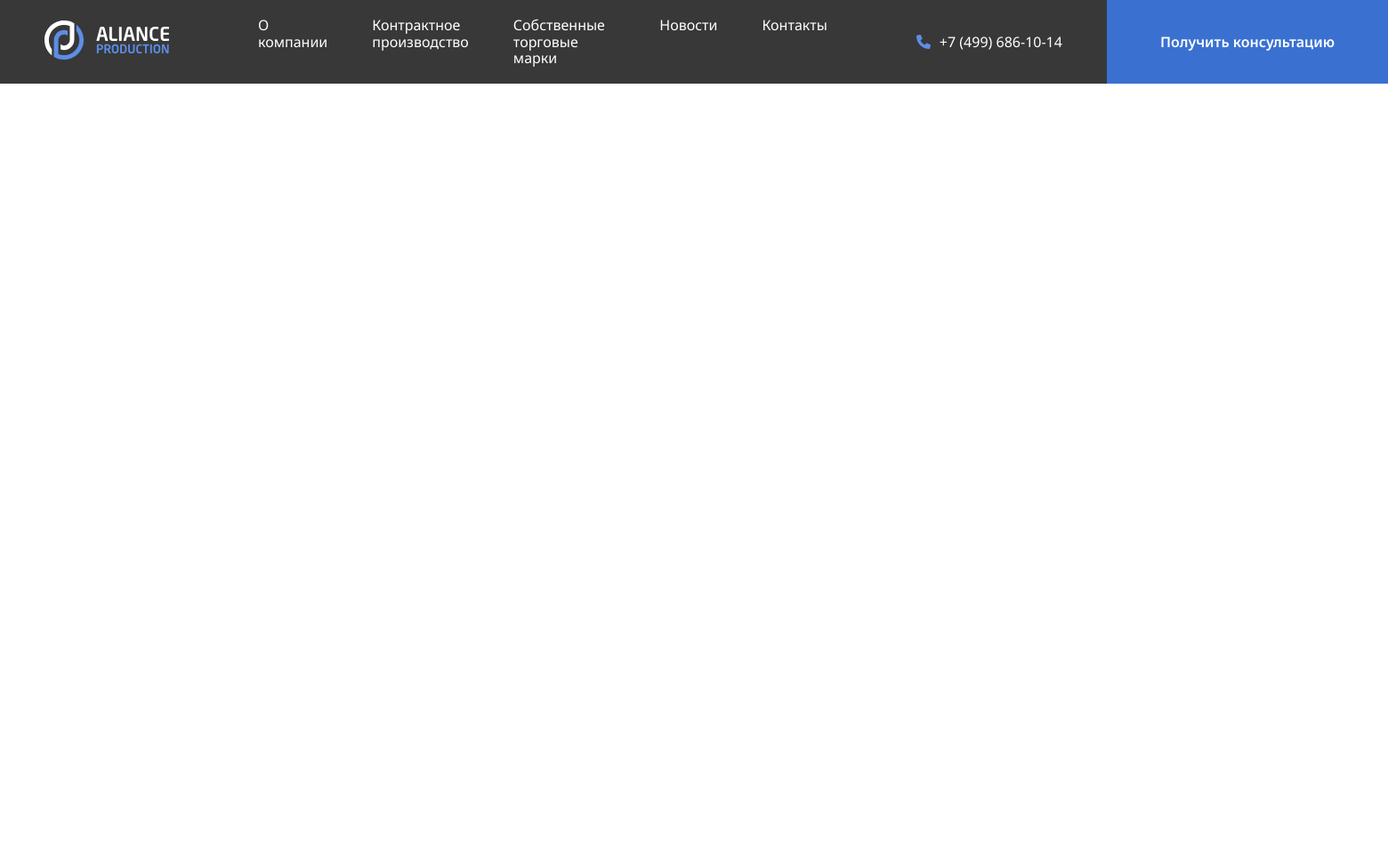
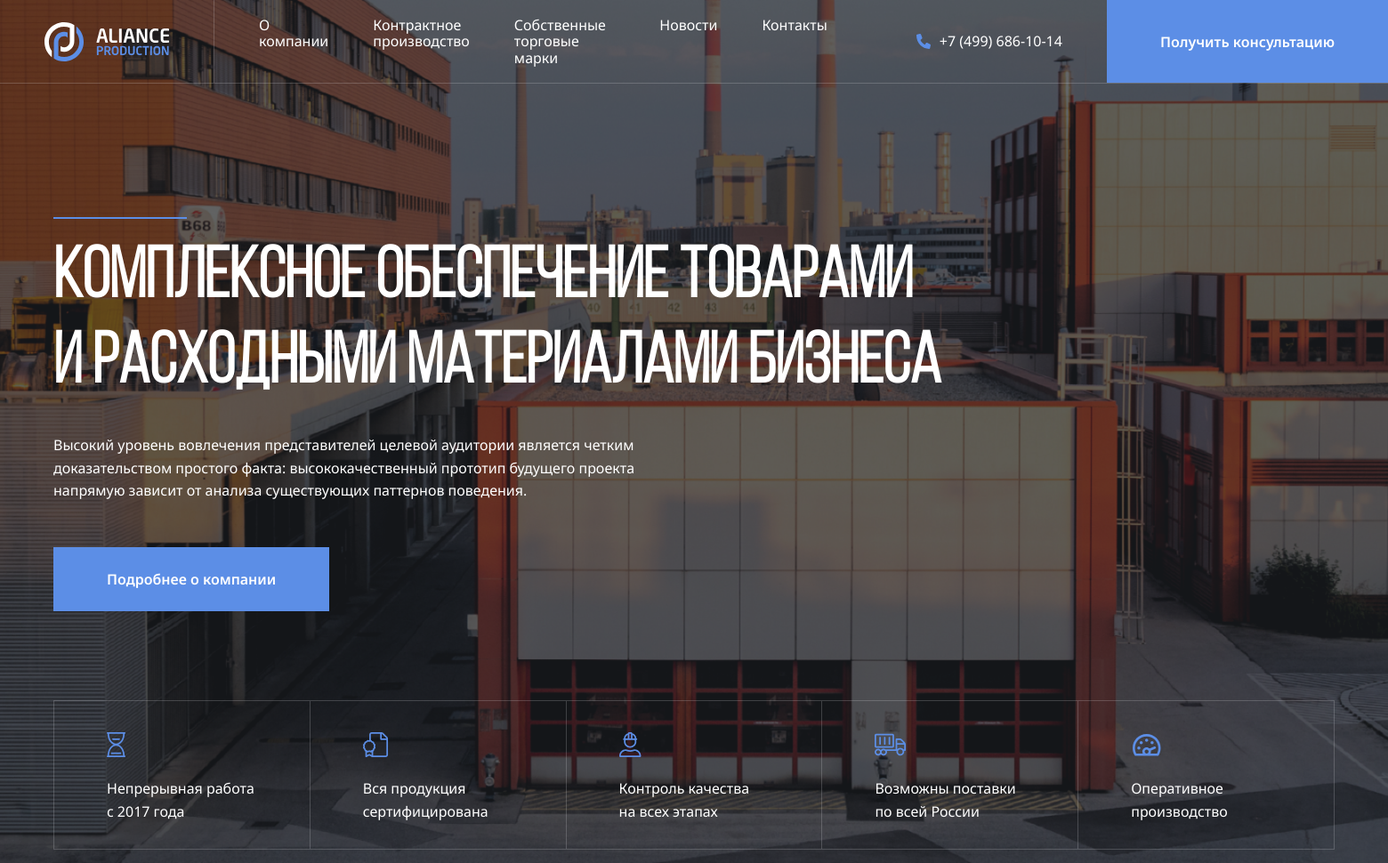
Before and after one commit to AtamanovPetr/Aliance, a PHP site: page / in a window 1560 px wide. Shown: the whole page at 89% size. Before the commit the page ends 94 px from the top, so only its background shows below. Run offline with PHP 8.4, Linux system fonts and the light colour scheme.

Commit message:
add: header styles

```diff
--- a/css/style.css
+++ b/css/style.css
@@ -1,15 +1,26 @@
 * {
   box-sizing: border-box;
+}
+@font-face {
+  font-family: "Bebas Neue Book";
+  src: url("../fonts/BebasNeueBook.woff") format("woff");
+  font-weight: normal;
+  font-style: normal;
 }
 body {
   font-family: "Noto Sans", sans-serif;
 }
+.container {
+  max-width: 1440px;
+  margin: auto;
+}
 .navbar {
-  background-color: #383838;
   display: flex;
   align-items: center;
   color: white;
   height: 94px;
+  position: relative;
+  border-bottom: 1px solid rgba(235, 235, 240, 0.2);
 }
 
 .header-nav {
@@ -19,8 +30,30 @@ body {
   padding: 0 50px;
   margin: 0;
 }
-.header-logo{
+.header {
+  height: 970px;
+}
+.header-image {
+  background-image: url(../img/bg.png);
+  background-size: cover;
+  background-repeat: no-repeat;
+  background-position: center;
+  position: relative;
+}
+.header-image::before {
+  content: "";
+  position: absolute;
+  background-color: rgba(41, 45, 51, 0.5);
+  top: 0;
+  left: 0;
+  width: 100%;
+  height: 100%;
+  z-index: 0;
+}
+.header-logo {
   padding: 25px 50px;
+  height: 100%;
+  border-right: 1px solid rgba(235, 235, 240, 0.2);
 }
 .header-nav-link {
   text-decoration: none;
@@ -43,20 +76,77 @@ body {
 }
 
 .button {
-  display: flex;
-  align-items: center;
-  justify-content: center;
   padding: 25px 60px;
-  gap: 10px;
   font-size: 16px;
   font-weight: 600;
   line-height: 22px;
-  color:#fff;
-  background: rgba(58, 113, 209, 1);
+  color: #fff;
+  background: rgba(92, 142, 230, 1);
+  border: none;
+  display: inline-block;
+  cursor: pointer;
+}
+.navbar-button {
   flex-shrink: 0;
-  border: none;
+  height: 100%;
 }
 
-.header-button{
+.header-button {
   height: 100%;
 }
+
+.seporator {
+  width: 150px;
+  height: 2px;
+  background-color: rgba(92, 142, 230, 1);
+}
+
+.header-content {
+  padding-top: 150px;
+  position: relative;
+  z-index: 1;
+  color: #fff;
+}
+.header-title {
+  max-width: 1080px;
+  font-family: "Bebas Neue Book", sans-serif;
+  font-size: 80px;
+  line-height: 120%;
+  margin-top: 20px;
+  margin-bottom: 30px;
+}
+.header-text {
+  max-width: 720px;
+  font-style: normal;
+  font-size: 16px;
+  font-weight: 400;
+  line-height: 160%;
+  margin-bottom: 50px;
+}
+.header-features {
+  display: flex;
+  max-height: 168px;
+  padding: 0;
+  margin-top: 100px;
+  margin-bottom: 0;
+  list-style: none;
+  color: #fff;
+  position: relative;
+}
+
+.header-features-item {
+  padding: 31px 59px;
+  border: 1px solid rgba(235, 235, 240, 0.2);
+}
+
+.header-features-item:not(:last-child) {
+  border-right: none;
+}
+
+.header-features-text {
+  font-size: 16px;
+  font-weight: 400;
+  line-height: 160%;
+  margin-bottom: 0;
+  max-width: 169px;
+}
--- a/index.html
+++ b/index.html
@@ -15,7 +15,7 @@
     <title>Aliance Production</title>
   </head>
   <body>
-    <header class="header">
+    <header class="header header-image">
       <nav class="navbar">
         <a href="./" class="header-logo">
           <img class="logo-light" src="img/logo-light.svg" alt="" />
@@ -43,8 +43,46 @@
             >+7 (499) 686-10-14</a
           >
         </div>
-        <button class="header-button button">Получить консультацию</button>
+        <button class="navbar-button button">Получить консультацию</button>
       </nav>
+      <div class="container">
+        <div class="header-content">
+          <div class="seporator"></div>
+          <h1 class="header-title">
+            Комплексное обеспечение товарами <br />
+            и расходными материалами бизнеса
+          </h1>
+          <p class="header-text">
+            Высокий уровень вовлечения представителей целевой аудитории является
+            четким доказательством простого факта: высококачественный прототип
+            будущего проекта напрямую зависит от анализа существующих паттернов
+            поведения.
+          </p>
+          <div class="button">Подробнее о компании</div>
+        </div>
+        <ul class="header-features">
+          <li class="header-features-item">
+            <img src="img/features/1.svg" alt="" class="header-fetures-icon" />
+            <p class="header-features-text">Непрерывная работа c 2017 года</p>
+          </li>
+          <li class="header-features-item">
+            <img src="img/features/2.svg" alt="" class="header-fetures-icon" />
+            <p class="header-features-text">Вся продукция сертифицирована</p>
+          </li>
+          <li class="header-features-item">
+            <img src="img/features/3.svg" alt="" class="header-fetures-icon" />
+            <p class="header-features-text">Контроль качества на всех этапах</p>
+          </li>
+          <li class="header-features-item">
+            <img src="img/features/4.svg" alt="" class="header-fetures-icon" />
+            <p class="header-features-text">Возможны поставки по всей России</p>
+          </li>
+          <li class="header-features-item">
+            <img src="img/features/5.svg" alt="" class="header-fetures-icon" />
+            <p class="header-features-text">Оперативное производство</p>
+          </li>
+        </ul>
+      </div>
     </header>
     <script src="./js/main.js"></script>
   </body>
```
Also changed, not shown: fonts/BebasNeueBook.woff (added), img/bg.png (added), img/features/1.svg (added), img/features/2.svg (added), img/features/3.svg (added), img/features/4.svg (added), img/features/5.svg (added).
